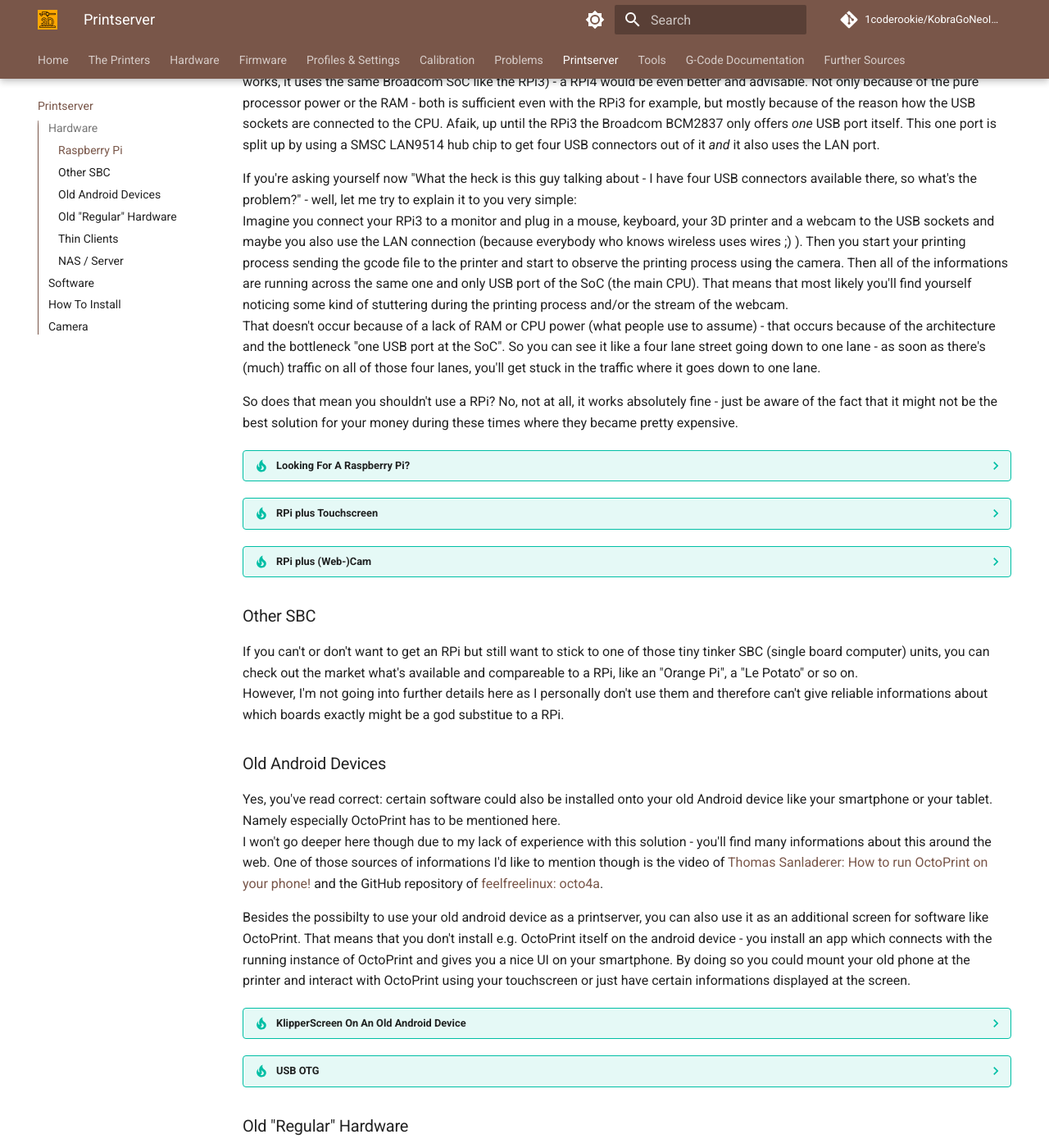
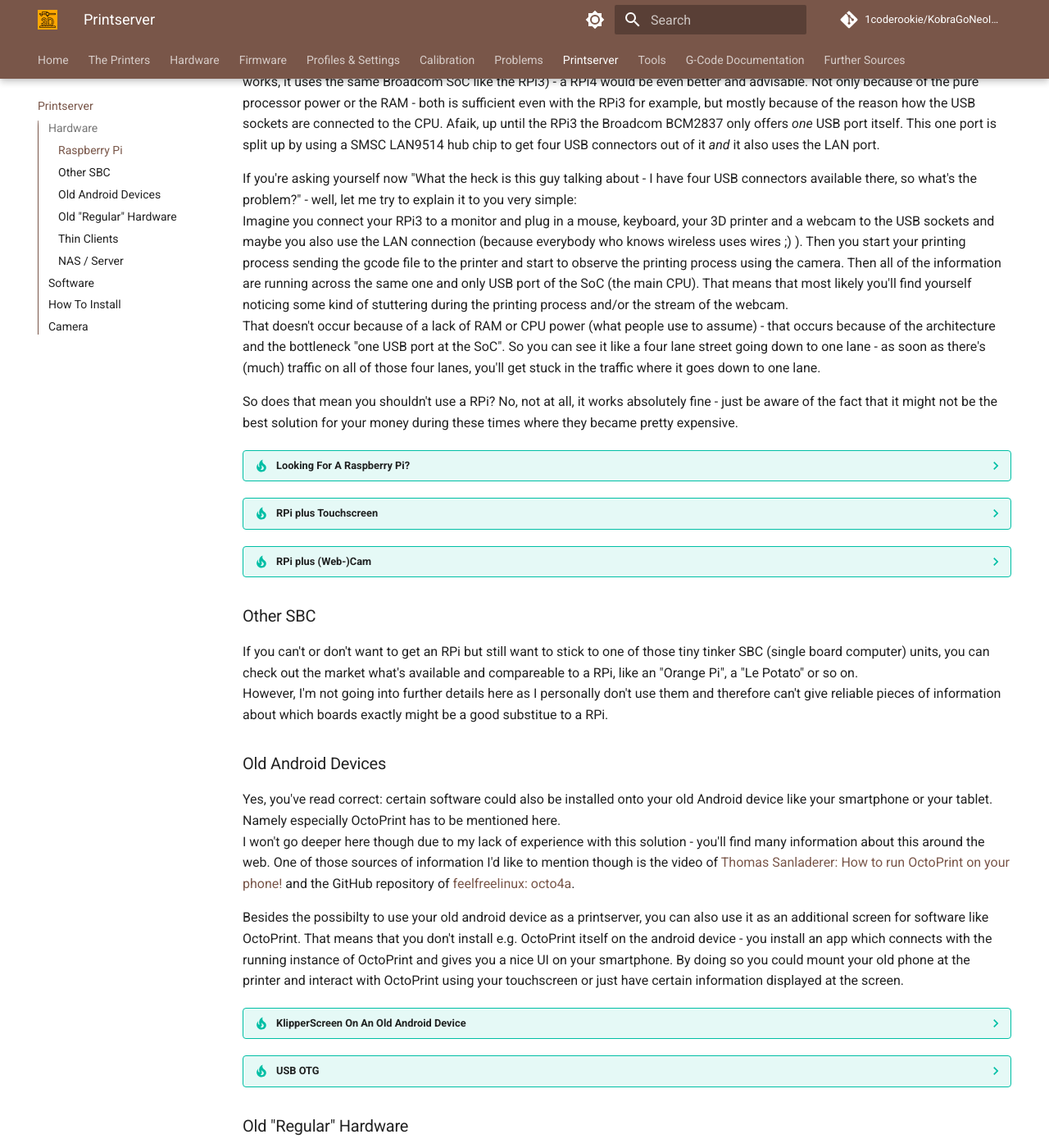
Before and after one commit to 1coderookie/KobraGoNeoInsights, an MkDocs documentation site: the page built from docs/printserver.md, in a window 1280 px wide and 1400 px high, scrolled down 879 px. Shown: the whole window at 82% size. Built offline with MkDocs 1.6.1 and Material for MkDocs 9.7.7, drawn with Linux system fonts in a browser that asks for light colours; comment, search, counter and statistics services are not loaded; some of the changed text lies outside the part shown.

Commit message:
Update printserver.md

```diff
--- a/docs/printserver.md
+++ b/docs/printserver.md
@@ -24,7 +24,7 @@
 Also you don't want to get yourself an old RPi2B for example, it should be a RPi3B at least (referring to OctoPrint a RPi Zero 2W also works, it uses the same Broadcom SoC like the RPi3) - a RPi4 would be even better and advisable. Not only because of the pure processor power or the RAM - both is sufficient even with the RPi3 for example, but mostly because of the reason how the USB sockets are connected to the CPU. Afaik, up until the RPi3 the Broadcom BCM2837 only offers *one* USB port itself. This one port is split up by using a SMSC LAN9514 hub chip to get four USB connectors out of it *and* it also uses the LAN port.
 
 If you're asking yourself now "What the heck is this guy talking about - I have four USB connectors available there, so what's the problem?" - well, let me try to explain it to you very simple:
-Imagine you connect your RPi3 to a monitor and plug in a mouse, keyboard, your 3D printer and a webcam to the USB sockets and maybe you also use the LAN connection (because everybody who knows wireless uses wires ;) ). Then you start your printing process sending the gcode file to the printer and start to observe the printing process using the camera. Then all of the informations are running across the same one and only USB port of the SoC (the main CPU). That means that most likely you'll find yourself noticing some kind of stuttering during the printing process and/or the stream of the webcam.
+Imagine you connect your RPi3 to a monitor and plug in a mouse, keyboard, your 3D printer and a webcam to the USB sockets and maybe you also use the LAN connection (because everybody who knows wireless uses wires ;) ). Then you start your printing process sending the gcode file to the printer and start to observe the printing process using the camera. Then all of the information are running across the same one and only USB port of the SoC (the main CPU). That means that most likely you'll find yourself noticing some kind of stuttering during the printing process and/or the stream of the webcam.
 That doesn't occur because of a lack of RAM or CPU power (what people use to assume) - that occurs because of the architecture and the bottleneck "one USB port at the SoC". So you can see it like a four lane street going down to one lane - as soon as there's (much) traffic on all of those four lanes, you'll get stuck in the traffic where it goes down to one lane.
 
 So does that mean you shouldn't use a RPi? No, not at all, it works absolutely fine - just be aware of the fact that it might not be the best solution for your money during these times where they became pretty expensive.
@@ -35,14 +35,14 @@
 
 ??? tip "RPi plus Touchscreen"
 
-    If you're using a RPi, you can add a touchscreen to it and install an additional software like [OctoDash](https://github.com/UnchartedBull/OctoDash) which gives you a nice clean UI for OctoPrint optimized for small screens. It allows you to display certain status informations and makes it possible to interact with OctoPrint directly using the touchscreen.
+    If you're using a RPi, you can add a touchscreen to it and install an additional software like [OctoDash](https://github.com/UnchartedBull/OctoDash) which gives you a nice clean UI for OctoPrint optimized for small screens. It allows you to display certain status information and makes it possible to interact with OctoPrint directly using the touchscreen.
     Especially when you're using the Klipper firmware instead of the stock firmware this a great solution to still be able to monitor and control your printer while you're sitting in front of it as the regular control unit of your printer doesn't work with Klipper anymore. In this case I'd recommend to check out [KlipperScreen](https://klipperscreen.readthedocs.io/en/latest/).
 
 ??? tip "RPi plus (Web-)Cam"
 
     However, if you're already running a RPi(3) and face those kind of problems as mentioned above which may be caused by a connected webcam to the RPi, I'd suggest the following:
 
-    - Switch to a cheap/old type of webcam which only offers a low resolution like 480p (640x480). You don't need 4K to see what's going on and by using a low resolution you can at least decrease the amount of informations that has to run through the mentioned bottleneck.
+    - Switch to a cheap/old type of webcam which only offers a low resolution like 480p (640x480). You don't need 4K to see what's going on and by using a low resolution you can at least decrease the amount of information that has to run through the mentioned bottleneck.
     - Don't create a time lapse video as it really is consuming a lot of processor power and RAM.
     - Get rid of the USB cam and set up an IP cam (WiFi/LAN) instead which isn't connected to the RPi. Up to me this is even a better solution then downgrading the webcam as the RPi doesn't have to deal with the data from the IP cam at all. If you like to tinker and don't mind the probable effort, get yourself one of those cheap ESP32-CAM modules and set it up. Or just go for a cheap WiFi/LAN camera.
     - If you're already using a RPi3/4 with a RPi cam and don't have a sufficient housing for that yet, have a look at the thing from [A_Leh](https://www.thingiverse.com/A_Leh): [Anycubic Vyper/ Kobra Raspberry 4b (+3b) housing with camera attachment](https://www.thingiverse.com/thing:4994599)
@@ -50,17 +50,17 @@
 
 ### Other SBC
 If you can't or don't want to get an RPi but still want to stick to one of those tiny tinker SBC (single board computer) units, you can check out the market what's available and compareable to a RPi, like an "Orange Pi", a "Le Potato" or so on.
-However, I'm not going into further details here as I personally don't use them and therefore can't give reliable informations about which boards exactly might be a god substitue to a RPi.
+However, I'm not going into further details here as I personally don't use them and therefore can't give reliable pieces of information about which boards exactly might be a good substitue to a RPi.
 
 ### Old Android Devices
 Yes, you've read correct: certain software could also be installed onto your old Android device like your smartphone or your tablet. Namely especially OctoPrint has to be mentioned here.
-I won't go deeper here though due to my lack of experience with this solution - you'll find many informations about this around the web. One of those sources of informations I'd like to mention though is the video of [Thomas Sanladerer: How to run OctoPrint on your phone!](https://www.youtube.com/watch?v=74xdib_-X38) and the GitHub repository of [feelfreelinux: octo4a](https://github.com/feelfreelinux/octo4a).
+I won't go deeper here though due to my lack of experience with this solution - you'll find many information about this around the web. One of those sources of information I'd like to mention though is the video of [Thomas Sanladerer: How to run OctoPrint on your phone!](https://www.youtube.com/watch?v=74xdib_-X38) and the GitHub repository of [feelfreelinux: octo4a](https://github.com/feelfreelinux/octo4a).
 
-Besides the possibilty to use your old android device as a printserver, you can also use it as an additional screen for software like OctoPrint. That means that you don't install e.g. OctoPrint itself on the android device - you install an app which connects with the running instance of OctoPrint and gives you a nice UI on your smartphone. By doing so you could mount your old phone at the printer and interact with OctoPrint using your touchscreen or just have certain informations displayed at the screen.
+Besides the possibilty to use your old android device as a printserver, you can also use it as an additional screen for software like OctoPrint. That means that you don't install e.g. OctoPrint itself on the android device - you install an app which connects with the running instance of OctoPrint and gives you a nice UI on your smartphone. By doing so you could mount your old phone at the printer and interact with OctoPrint using your touchscreen or just have certain information displayed at the screen.
 
 ??? tip "KlipperScreen On An Old Android Device"
 
-    Especially when you flashed the Klipper firmware onto your mainboard, using an old Android device as an additional screen mounted to the printer is a cheap solution for still being able to execute direct commands or having status informations visible while sitting in front of your printer as the regular control unit doesn't work with the Klipper firmware anymore. Just install [KlipperScreen](https://klipperscreen.readthedocs.io/en/latest/) and you're good to go.
+    Especially when you flashed the Klipper firmware onto your mainboard, using an old Android device as an additional screen mounted to the printer is a cheap solution for still being able to execute direct commands or having status information visible while sitting in front of your printer as the regular control unit doesn't work with the Klipper firmware anymore. Just install [KlipperScreen](https://klipperscreen.readthedocs.io/en/latest/) and you're good to go.
     You can see a picture of how it looks like on an old Samsung Galaxy SII in [this section](../firmware/fw_klipper.md#stock-control-unit).
 
 ??? tip "USB OTG"
@@ -99,7 +99,7 @@
 
 ## Software
 
-When it comes down to the software that should run on the printserver, you can choose between different solutions. It also depends a bit which kind of firmware you're running. My personal opinion on this: if you're running the stock one which is Marlin based, just go with OctoPrint. If you're using Klipper firmware, you can stick to OctoPrint or use Marlin (or Fluidd, as they're basically made for Klipper). Yes, you could also look out for different software, but because those programs are commonly used you'll find a lot of informations about them and also many plugins for enhancing the capability even more. I'd recommend to do a little websearch on that, you might want to start with this article though: [Ocbico: Mainsail vs. Fluidd vs. Octoprint - A Comparison](https://www.obico.io/blog/mainsail-vs-fluidd-vs-octoprint/)
+When it comes down to the software that should run on the printserver, you can choose between different solutions. It also depends a bit which kind of firmware you're running. My personal opinion on this: if you're running the stock one which is Marlin based, just go with OctoPrint. If you're using Klipper firmware, you can stick to OctoPrint or use Marlin (or Fluidd, as they're basically made for Klipper). Yes, you could also look out for different software, but because those programs are commonly used you'll find a lot of information about them and also many plugins for enhancing the capability even more. I'd recommend to do a little websearch on that, you might want to start with this article though: [Ocbico: Mainsail vs. Fluidd vs. Octoprint - A Comparison](https://www.obico.io/blog/mainsail-vs-fluidd-vs-octoprint/)
 
 
 ## How To Install
```
